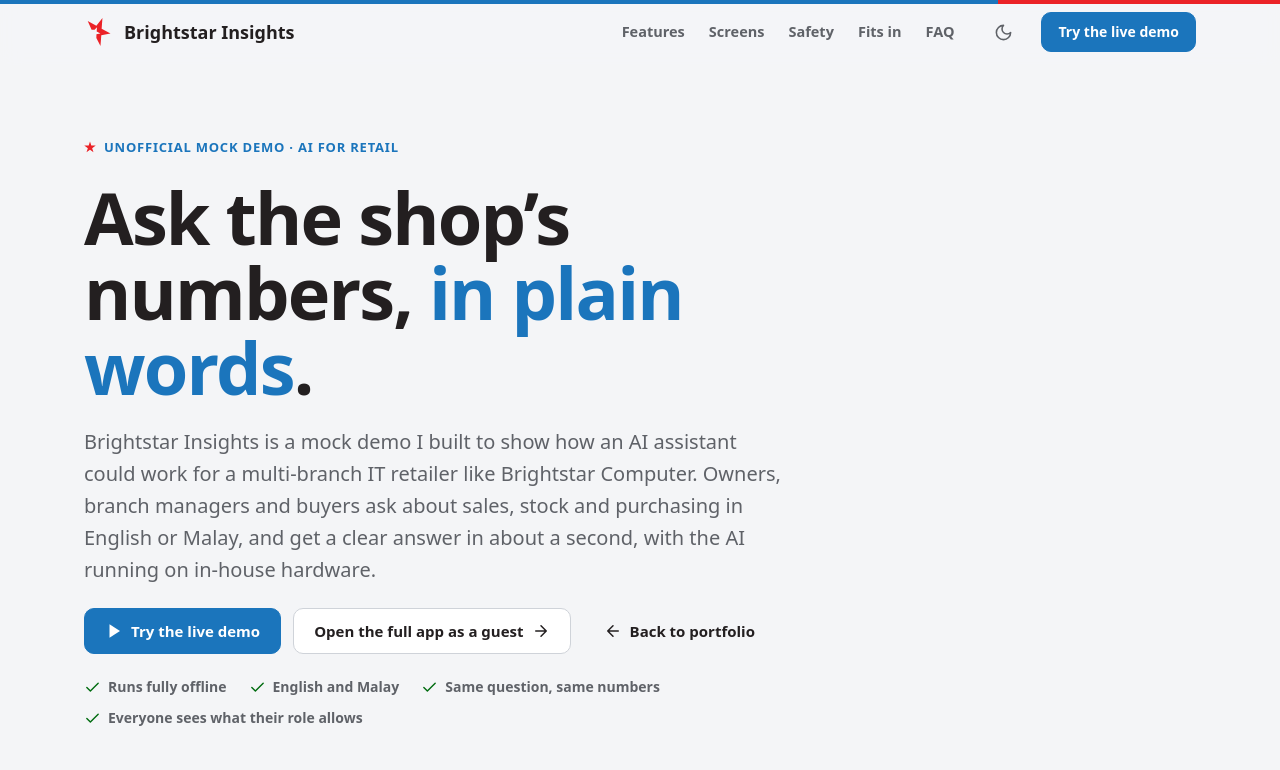
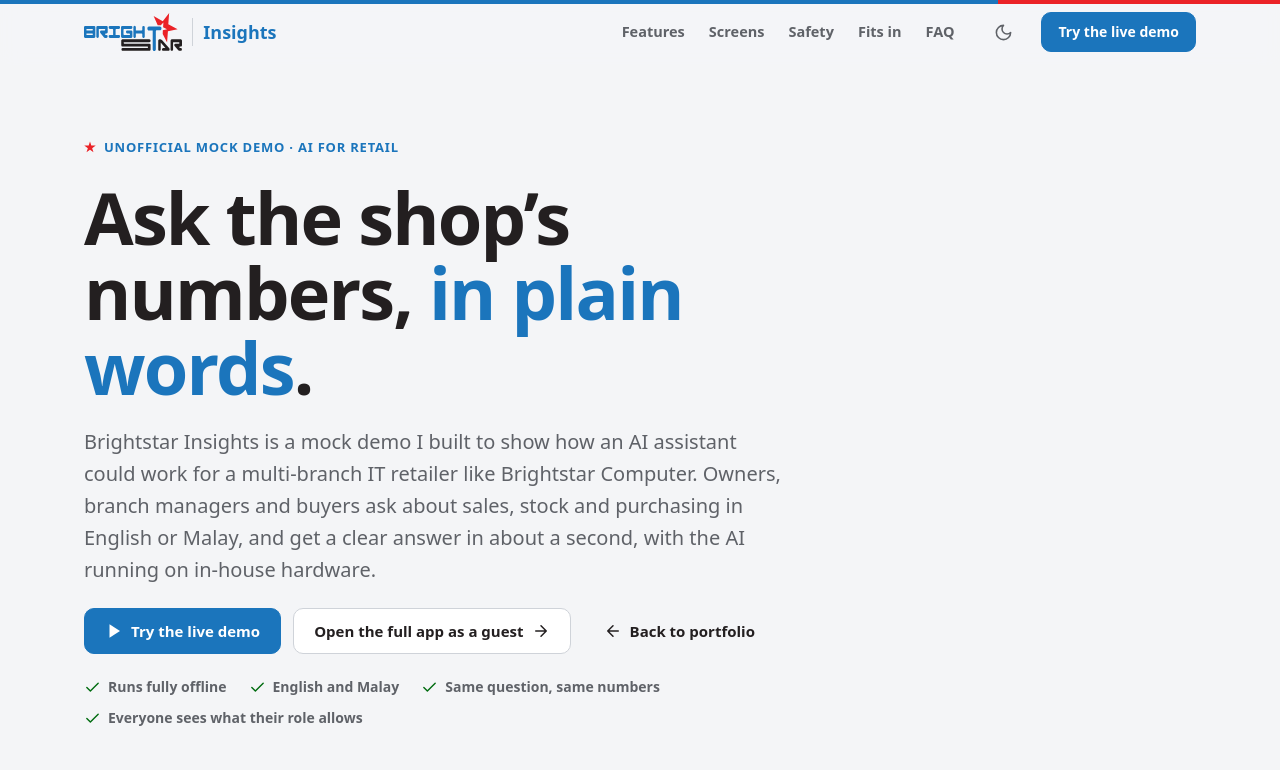
Before and after one commit to ezzzy01/ezzzy01.github.io, a plain HTML site: page retail/index.html in a window 1280 px wide. Shown: the top 770 px of the page. Drawn offline with Linux system fonts and the light colour scheme.

Commit message:
Retail page: Brightstar logo + Insights in the header (light and dark), like the app
Co-Authored-By: Claude Opus 5.5 <noreply@anthropic.com>
Claude-Session: https://claude.ai/code/session_019hFk9tDYcQSH82D6WqA6Ft

```diff
--- a/retail/index.html
+++ b/retail/index.html
@@ -79,6 +79,11 @@ section{padding:96px 0}
 .shell.sc{border-bottom-color:var(--line)}
 .shell .wrap{display:flex;align-items:center;gap:18px;height:64px}
 .brand{display:flex;align-items:center;gap:10px;font-weight:700;font-size:18px;text-decoration:none;white-space:nowrap}
+.hlogo{height:38px;width:auto;display:block}.hlogo.dk{display:none}
+.brand .prod{padding-left:10px;border-left:1px solid var(--line2,#d0d4da);color:var(--accent,#1b75bc)}
+@media (prefers-color-scheme:dark){:root:not([data-theme="light"]) .hlogo.lt{display:none}:root:not([data-theme="light"]) .hlogo.dk{display:block}}
+:root[data-theme="dark"] .hlogo.lt{display:none}:root[data-theme="dark"] .hlogo.dk{display:block}
+@media (max-width:400px){.hlogo{height:32px}}
 .shell nav{display:flex;gap:2px;margin-left:auto}
 .shell nav a{padding:10px 11px;border-radius:8px;text-decoration:none;color:var(--muted);font-size:14.5px;font-weight:600;white-space:nowrap}
 .shell nav a:hover{color:var(--ink);background:var(--hover)}
@@ -315,7 +320,7 @@ dialog#lb button{position:fixed;top:14px;right:14px;width:44px;height:44px;borde
 
 <header class="shell" id="top">
  <div class="wrap">
-  <a class="brand" href="#top" aria-label="Brightstar Insights, back to top"><img class="logo" src="img/star.svg" width="30" height="30" alt=""><span>Brightstar Insights</span></a>
+  <a class="brand" href="#top" aria-label="Brightstar Insights, back to top"><img class="hlogo lt" src="img/brightstar-logo.svg" width="99" height="38" alt="Brightstar"><img class="hlogo dk" src="img/brightstar-logo-dark.svg" width="99" height="38" alt=""><span class="prod">Insights</span></a>
   <nav aria-label="Sections">
    <a href="#features">Features</a><a href="#screens">Screens</a><a href="#trust">Safety</a><a href="#stack">Fits in</a><a href="#faq">FAQ</a>
   </nav>
```
